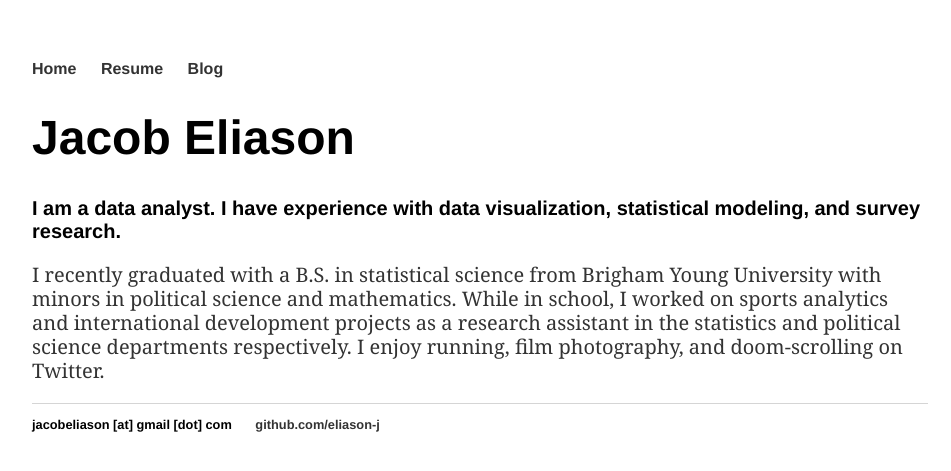
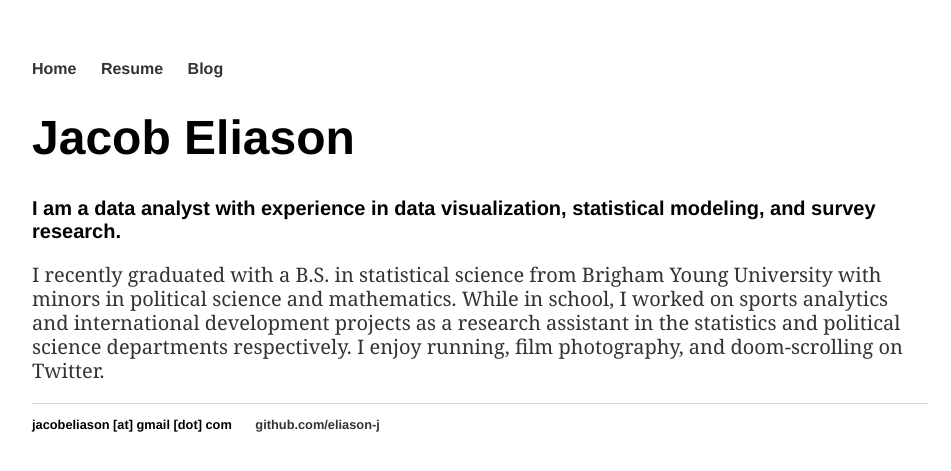
Before and after one commit to eliason-j/eliason-j.github.io, a Jekyll site: the page built from index.html, in a window 1280 px wide. Shown: the top 471 px of the page, without its empty margins (160-1111 px from the left). Built offline with Jekyll 4.4.1, drawn with Linux system fonts in a browser that asks for light colours.

Commit message:
Update index.html

```diff
--- a/index.html
+++ b/index.html
@@ -4,6 +4,6 @@ title: Jacob Eliason
 ---
 <div class="blurb">
 	<h1>Jacob Eliason</h1>
-	<h2>I am a data analyst. I have experience with data visualization, statistical modeling, and survey research.</h2>
+	<h2>I am a data analyst with experience in data visualization, statistical modeling, and survey research.</h2>
 	<p>I recently graduated with a B.S. in statistical science from Brigham Young University with minors in political science and mathematics. While in school, I worked on sports analytics and international development projects as a research assistant in the statistics and political science departments respectively. I enjoy running, film photography, and doom-scrolling on Twitter.</p>
 </div><!-- /.blurb -->
```
